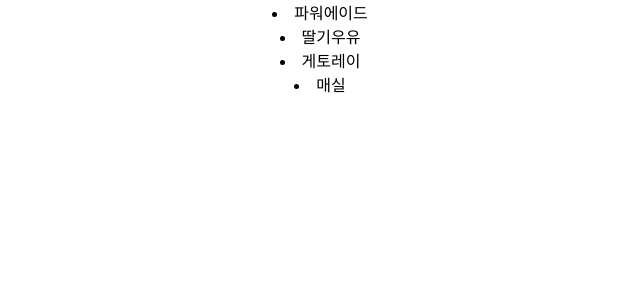
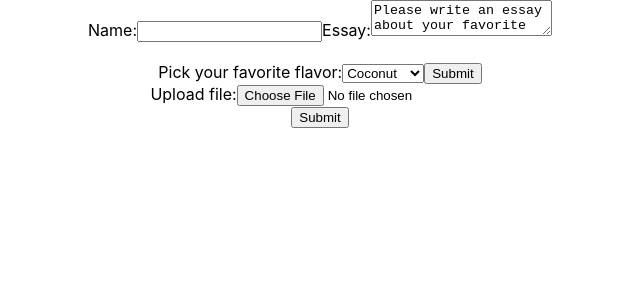
Before and after one commit to rondido/react-video-base, a React (Create React App) app in the folder part2/my-app/: page / in a window 1280 px wide. Shown: the top 300 px of the page, without its empty margins (320-960 px from the left). Built offline with nearby package versions, Linux system fonts and the light colour scheme.

Commit message:
feat: form commit

```diff
--- a/part2/my-app/src/App.js
+++ b/part2/my-app/src/App.js
@@ -8,6 +8,8 @@
 import Condition from "./components/2-8.ConditionalRendering/Condition";
 import List from "./components/2-9.List/List";
 import React from "react";
+import ControlledComponent from "./components/2-10.Form/ControlledComponent";
+import UncontrolledComponent from "./components/2-10.Form/UncontrolledComponent";
 function App() {
   return (
     <div className="App">
@@ -18,7 +20,9 @@
       {/* <ClassComponent2/> */}
       {/* <Event/> */}
       {/* <Condition /> */}
-      <List />
+      {/* <List /> */}
+      <ControlledComponent />
+      <UncontrolledComponent />
     </div>
   );
 }
--- /dev/null
+++ b/part2/my-app/src/components/2-10.Form/ControlledComponent.jsx
@@ -0,0 +1,63 @@
+import React, { useState } from 'react'
+
+export default function ControlledComponent() {
+    const [name, setName] = useState('');
+    const [essay, setEssay] = useState('Please write an essay about your favorite DOM element.');
+    const [flavor, setFlavor] = useState('coconut');
+    function handleChange(event) {
+        const name = event.target.name;
+        const type = event.target.type;
+        // if(type === "text"){
+        //   setName(event.target.value);
+        // }
+        if(name === 'name'){
+          setName(event.target.value);
+        }
+        if(name === 'essay'){
+          setEssay(event.target.value);
+        }
+        if(name === 'flavor'){
+          setFlavor(event.target.value);
+        }
+      }
+
+    function handleSubmit(event) {
+        alert(`name: ${name}, essay:${essay}, flavor:${flavor}`);
+        event.preventDefault();
+    }
+    // function handleEssayChange(event) {
+    //     setEssay(event.target.value);
+    //     event.preventDefault();
+    // }
+    // function handleFlavorChange(event) {
+    //     setFlavor(event.target.value);
+    //     event.preventDefault();
+    // }
+
+  return (
+    <div>
+       <form onSubmit={handleSubmit}>
+        <label>
+          Name:
+          <input type="text" name={name} value={name} onChange={handleChange} />
+        </label>
+        <label>
+          Essay:
+          <textarea name={essay} value={essay} onChange={handleChange} />
+        </label>
+        <br/>
+        <br/>
+        <label>
+          Pick your favorite flavor:
+          <select value={flavor} name={flavor} onChange={handleChange}>
+            <option value="grapefruit">Grapefruit</option>
+            <option value="lime">Lime</option>
+            <option value="coconut">Coconut</option>
+            <option value="mango">Mango</option>
+          </select>
+        </label>
+        <input type="submit" value="Submit" />
+      </form>
+    </div>
+  )
+}
--- /dev/null
+++ b/part2/my-app/src/components/2-10.Form/UncontrolledComponent.jsx
@@ -0,0 +1,21 @@
+import React,{useRef} from 'react'
+
+export default function UncontrolledComponent() {
+    const fileInputRef = useRef(null);
+    function handleSubmit (event){
+        event.preventDefault();
+        alert(
+          `Selected file - ${fileInputRef.current.files[0].name}`
+        );
+    }
+    return (
+        <form onSubmit={handleSubmit}>
+        <label>
+          Upload file:
+          <input type="file" ref={fileInputRef} />
+        </label>
+        <br />
+        <button type="submit">Submit</button>
+      </form>
+  )
+}
```
Also changed, not shown: part2/my-app/src/components/2-10.Form/README.md (added).
